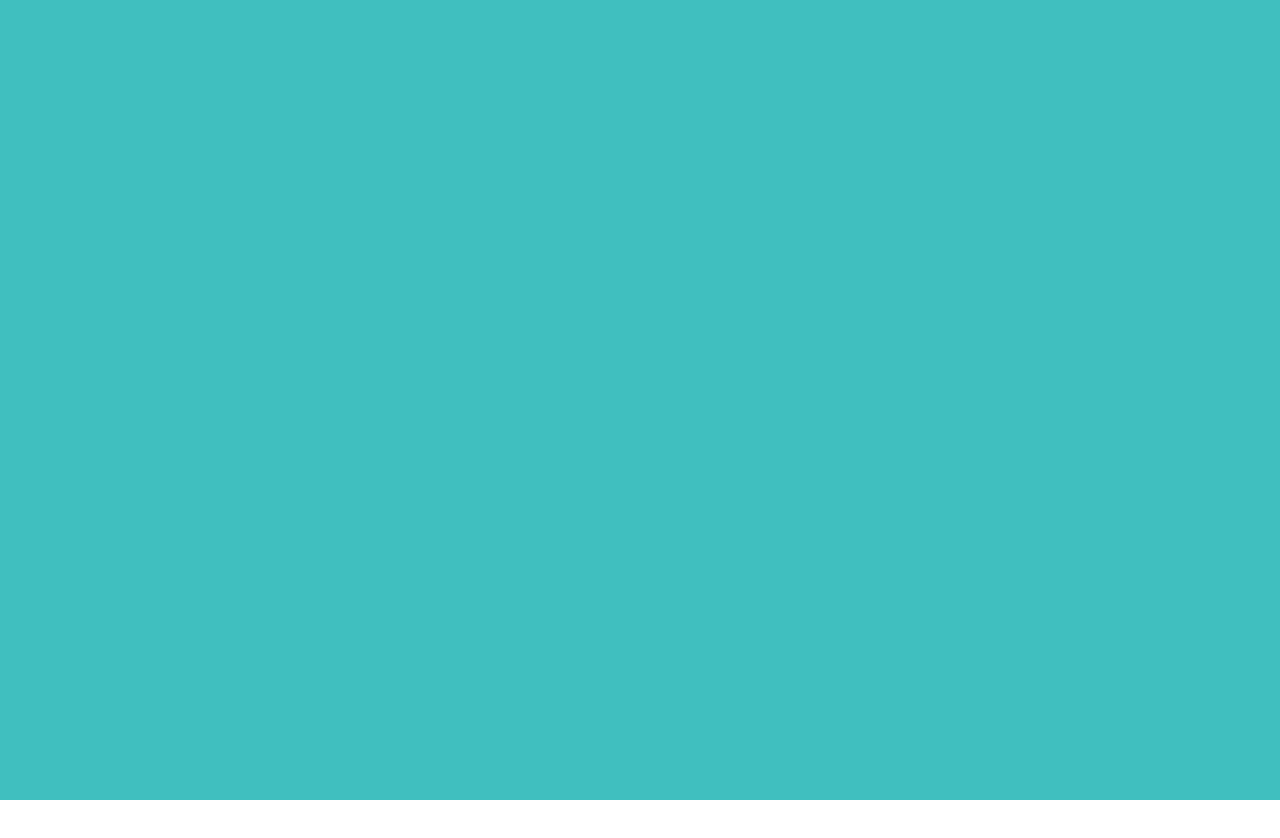
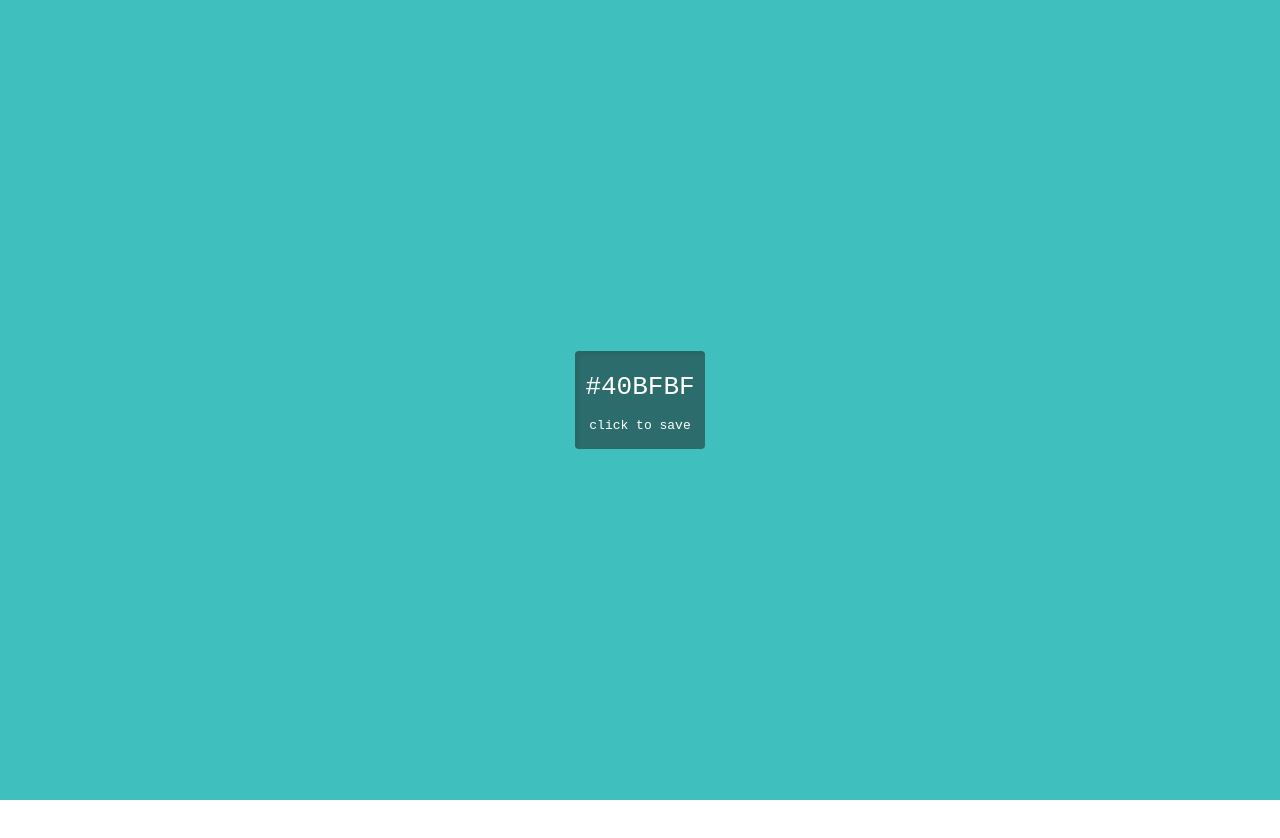
Before and after one commit to cgrs/colors, a React app: page / in a window 1280 px wide. Shown: the top 838 px of the page. Before the commit the page ends 800 px from the top, so only its background shows below. Built offline with nearby package versions, Linux system fonts and the light colour scheme.

Commit message:
feature: add color info and permalink   - color info should be in a separate file/folder   - permalink history is buggy, only works with current history

```diff
--- a/src/components/ColorSelector/ColorSelector.css
+++ b/src/components/ColorSelector/ColorSelector.css
@@ -1,5 +1,9 @@
 .color-selector {
   flex-grow: 1;
+  display: flex;
+  flex-direction: column;
+  align-items: center;
+  justify-content: center;
 }
 .color-selector.animated {
   animation: grow 200ms ease 0s 1 forwards;
@@ -12,3 +16,26 @@
     flex-grow: 1;
   }
 }
+
+.color-info.info-container {
+  display: flex;
+  flex-direction: column;
+  align-items: center;
+  justify-content: center;
+  text-align: center;
+  font-family: monospace;
+  border-radius: 4px;
+  background-color: rgba(26, 26, 26, 0.5);
+  box-shadow: inset 4px 4px 2px rgba(26,26,26,0.08);
+  color: #fff;
+  padding: 10px;
+}
+
+.color-info {
+  margin: 0;
+  line-height: 2em;
+}
+
+.color-info.color {
+  font-size: 2em;
+}
--- a/src/components/ColorSelector/ColorSelector.js
+++ b/src/components/ColorSelector/ColorSelector.js
@@ -1,13 +1,21 @@
 import React from 'react'
 import './ColorSelector.css'
 
+const ColorInfo = ({color}) => (
+  <div className='color-info info-container'>
+    <p className='color-info color'>{color.hex()}</p>
+    <p className='color-info info'>click to save</p>
+  </div>
+)
 const ColorSelector = ({color, reference, ...props}) => (
   <div
     ref={reference}
     style={{
       backgroundColor: color.string()
     }}
-    {...props}></div>
+    {...props}>
+    <ColorInfo color={color}/>
+  </div>
 )
 
 export default ColorSelector
--- a/src/components/ColorsApp/ColorsApp.css
+++ b/src/components/ColorsApp/ColorsApp.css
@@ -1,4 +1,6 @@
 .colors-app {
   display: flex;
   height: 100%;
+  width: 100%;
+  position: fixed;
 }
--- a/src/components/ColorsApp/ColorsApp.js
+++ b/src/components/ColorsApp/ColorsApp.js
@@ -6,20 +6,25 @@ import ColorSelector from '../ColorSelector'
 class ColorsApp extends Component {
   constructor () {
     super ()
+    const hist = window.history.state || []
     this.state = {
       current: Color({h: 180, s: 50, l: 50}),
-      colors: []
+      colors: hist.map(Color)
     }
-    this.mouseMove = this.mouseMove.bind(this)
-    this.saveColor = this.saveColor.bind(this)
     this.currrentColorSelector = React.createRef()
+    window.scrollTo({
+      top: window.innerHeight/2
+    })
   }
 
   mouseMove (e) {
     let {current} = this.state
-    const {pageX, pageY} = e
+    const {clientX, clientY} = e
     const rect = this.currrentColorSelector.current.getBoundingClientRect()
-    const [x, y] = [pageX/rect.width, pageY/rect.height]
+    const [x, y] = [
+      clientX/rect.width,
+      clientY/rect.height
+    ]
     current = current
       .hue(Math.floor(360*x))
       .lightness(Math.floor(100*y))
@@ -29,7 +34,16 @@ class ColorsApp extends Component {
   saveColor () {
     const colors = this.state.colors.slice()
     colors.push(this.state.current)
+    window.history.pushState(
+      colors.map(c => c.hex()), document.title, colors.map(c => c.hex()).join()
+    )
     this.setState({...this.state, colors})
+  }
+  changeSaturation (e) {
+    let {current} = this.state
+    const z = (window.scrollY*2) / document.body.scrollHeight
+    current = current.saturationl(100*z)
+    this.setState({...this.state, current})
   }
   render () {
     const colors = this.state.colors
@@ -47,8 +61,9 @@ class ColorsApp extends Component {
           color={current}
           className='color-selector'
           reference={this.currrentColorSelector}
-          onMouseMove={this.mouseMove}
-          onClick={this.saveColor}
+          onMouseMove={e => this.mouseMove(e)}
+          onClick={e => this.saveColor(e)}
+          onWheel={e => this.changeSaturation(e)}
         />
       </div>
     )
--- a/src/index.css
+++ b/src/index.css
@@ -5,6 +5,7 @@ html, body {
 body {
   margin: 0;
   padding: 0;
+  height: 200%;
 }
 
 #root {
```
Also changed, not shown: 2 other files.
